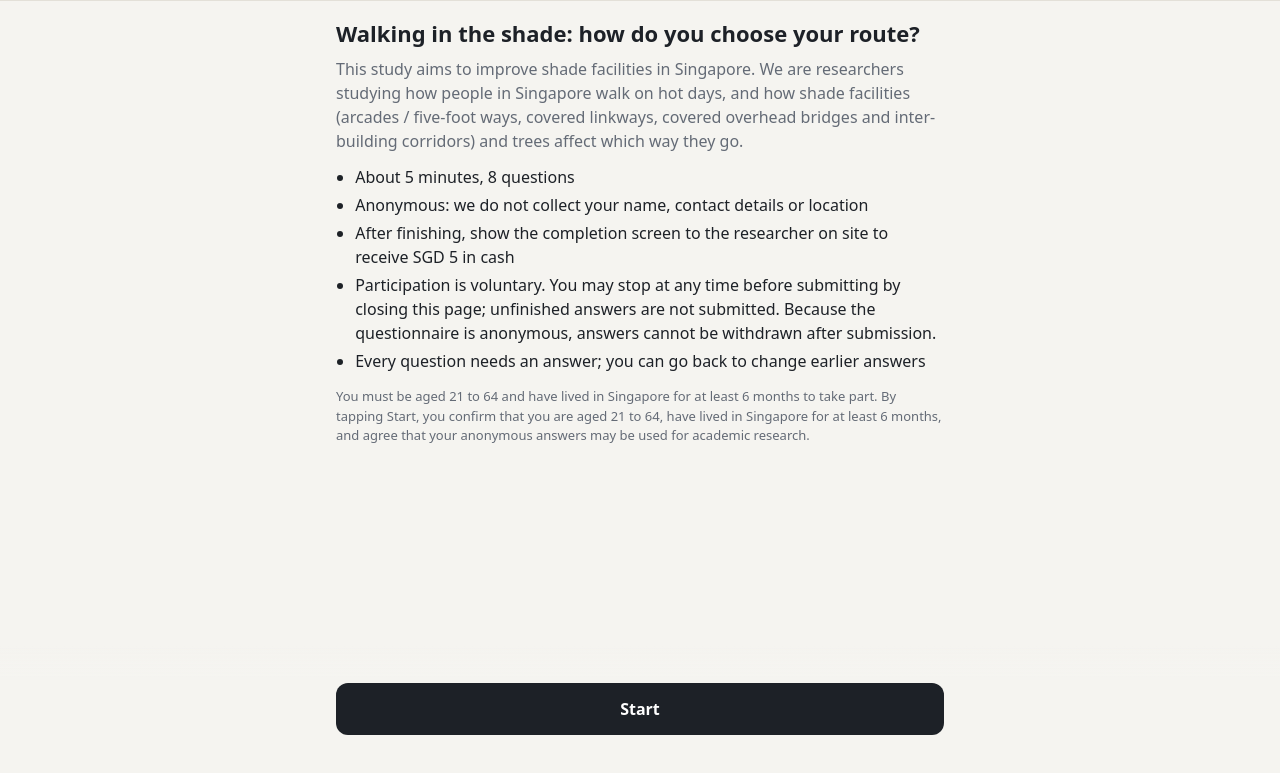
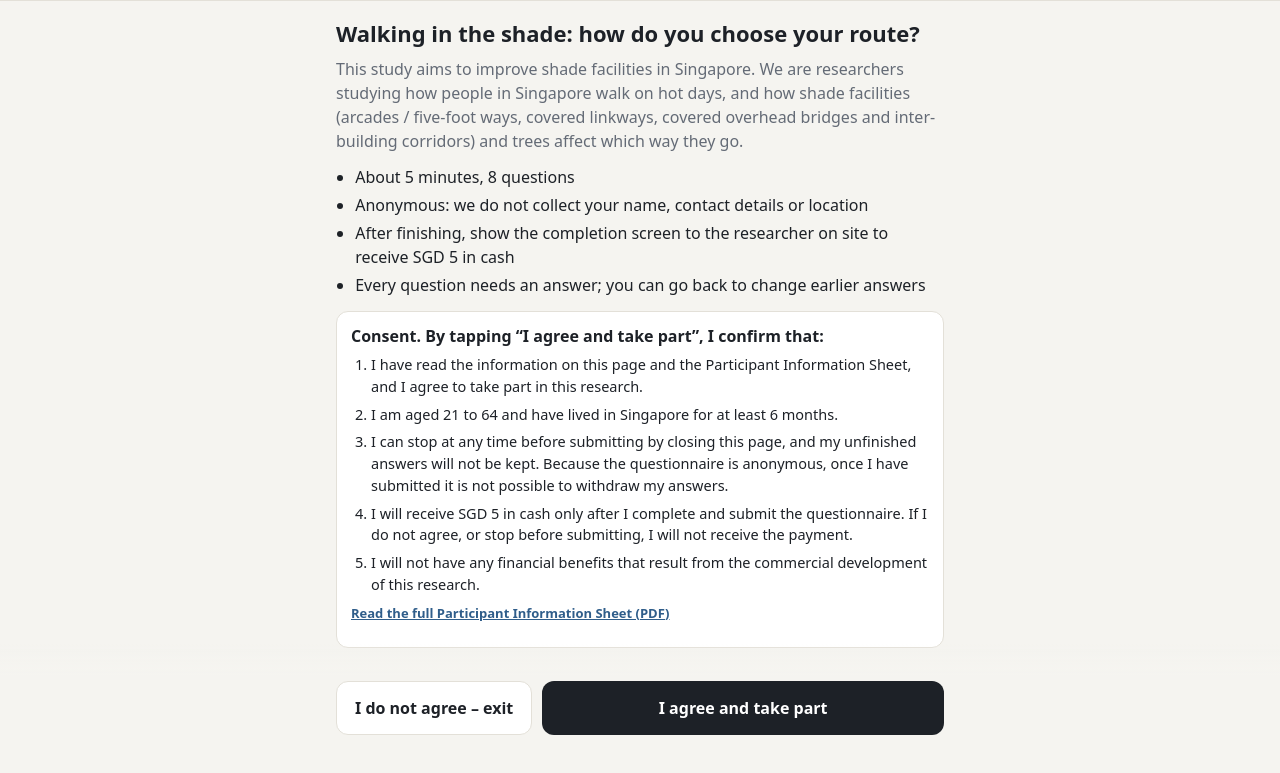
Before and after one commit to Shawnzhang7829/heat-walk-survey, a plain HTML site: page index.html in a window 1280 px wide. Shown: the part 51-824 px from the top of the page. Before the commit the page ends 800 px from the top, so only its background shows below. Drawn offline with Linux system fonts and the light colour scheme.

Commit message:
Online consent form on first page: agree / disagree-exit (no data, no payment); can return to first page; link to Participant Information Sheet
Co-Authored-By: Claude Opus 5.5 <noreply@anthropic.com>

```diff
--- a/survey.css
+++ b/survey.css
@@ -204,3 +204,6 @@ ul.plain li { margin: 4px 0; }
 .note.frozen { background: #FFF4E5; border-left: 4px solid #F08C00; padding: 8px 12px; border-radius: 8px; color: #7A4A00; }
 .q9time { display: flex; align-items: baseline; gap: 10px; background: var(--card); border: 1.5px solid var(--accent); border-radius: 12px; padding: 10px 14px; margin: 10px 0 6px; }
 .q9time .lab { font-weight: 600; white-space: nowrap; } .q9time .v { font-size: 22px; font-weight: 800; font-variant-numeric: tabular-nums; white-space: nowrap; } .q9time .which { margin-left: auto; color: var(--muted); font-size: 13px; white-space: nowrap; }
+.consent { background: var(--card); border: 1px solid var(--line); border-radius: 12px; padding: 12px 14px; margin: 14px 0; }
+.consent .chead { font-weight: 700; margin: 0 0 6px; } .consent ol { margin: 0 0 8px; padding-left: 20px; } .consent li { margin: 0 0 6px; font-size: 14.5px; line-height: 1.5; }
+.consent a { color: var(--accent); font-weight: 600; }
--- a/survey.js
+++ b/survey.js
@@ -5,7 +5,7 @@
  * Progress is kept in localStorage so a reload resumes where the respondent left off. */
 (() => {
   'use strict';
-  const VERSION = '1026v49';
+  const VERSION = '1026v50';
   const STORE = 'shadewalk_survey_' + VERSION;
   const DONE = 'shadewalk_survey_done';       // 本设备已完成标记:不随版本号变化,问卷更新后也不能重复作答
   const REVIEW = 'shadewalk_survey_review';   // 提交后的只读答案快照(同样不随版本号变化)
@@ -35,9 +35,27 @@
       en: 'This study aims to improve shade facilities in Singapore. We are researchers studying how people in Singapore walk on hot days, and how shade facilities (arcades / five-foot ways, covered linkways, covered overhead bridges and inter-building corridors) and trees affect which way they go.',
       zh: '这是一项旨在改善新加坡遮荫设施的研究。我们正在研究新加坡居民在炎热天气中的步行方式，以及骑楼（五脚基）、有顶连廊、有顶人行天桥、楼间连廊等遮荫设施和行道树如何影响人们的路线选择。' },
     introList: {
-      en: ['About 5 minutes, 8 questions', 'Anonymous: we do not collect your name, contact details or location', 'After finishing, show the completion screen to the researcher on site to receive SGD 5 in cash', 'Participation is voluntary. You may stop at any time before submitting by closing this page; unfinished answers are not submitted. Because the questionnaire is anonymous, answers cannot be withdrawn after submission.', 'Every question needs an answer; you can go back to change earlier answers'],
-      zh: ['约 5 分钟，共 8 题', '匿名作答：不收集姓名、联系方式或位置', '完成后向现场研究人员出示完成页面，即可领取 5 新币现金报酬', '参与完全自愿，你可以在提交前随时关闭页面退出，未完成的答案不会提交。由于问卷匿名，答案提交后无法撤回。', '每题必答；可以返回上一题修改答案'] },
-    consent: { en: 'You must be aged 21 to 64 and have lived in Singapore for at least 6 months to take part. By tapping Start, you confirm that you are aged 21 to 64, have lived in Singapore for at least 6 months, and agree that your anonymous answers may be used for academic research.', zh: '参与者须为 21 至 64 岁，并在新加坡居住满 6 个月。点击「开始」即表示你确认年龄在 21 至 64 岁之间、在新加坡居住满 6 个月，并同意我们将你的匿名答案用于学术研究。' },
+      en: ['About 5 minutes, 8 questions', 'Anonymous: we do not collect your name, contact details or location', 'After finishing, show the completion screen to the researcher on site to receive SGD 5 in cash', 'Every question needs an answer; you can go back to change earlier answers'],
+      zh: ['约 5 分钟，共 8 题', '匿名作答：不收集姓名、联系方式或位置', '完成后向现场研究人员出示完成页面，即可领取 5 新币现金报酬', '每题必答；可以返回上一题修改答案'] },
+    consent: { en: 'Consent. By tapping “I agree and take part”, I confirm that:', zh: '知情同意。点击「我同意并参加」即表示我确认：' },
+    consentItems: {
+      en: ['I have read the information on this page and the Participant Information Sheet, and I agree to take part in this research.',
+        'I am aged 21 to 64 and have lived in Singapore for at least 6 months.',
+        'I can stop at any time before submitting by closing this page, and my unfinished answers will not be kept. Because the questionnaire is anonymous, once I have submitted it is not possible to withdraw my answers.',
+        'I will receive SGD 5 in cash only after I complete and submit the questionnaire. If I do not agree, or stop before submitting, I will not receive the payment.',
+        'I will not have any financial benefits that result from the commercial development of this research.'],
+      zh: ['我已阅读本页信息及参与者信息说明书，同意参加本研究。',
+        '我的年龄在 21 至 64 岁之间，并在新加坡居住满 6 个月。',
+        '我可以在提交前随时关闭页面退出，未完成的答案不会保存。由于问卷匿名，答案提交后无法撤回。',
+        '只有完成并提交问卷后，我才会获得 5 新币现金报酬；如果不同意参加，或在提交前退出，则不会获得报酬。',
+        '我不会因本研究的商业开发而获得任何经济利益。'] },
+    pisLink: { en: 'Read the full Participant Information Sheet (PDF)', zh: '阅读完整的参与者信息说明书（英文 PDF）' },
+    agreeBtn: { en: 'I agree and take part', zh: '我同意并参加' },
+    disagreeBtn: { en: 'I do not agree – exit', zh: '不同意，退出' },
+    continueBtn: { en: 'Continue', zh: '继续答题' },
+    exitTitle: { en: 'Thank you for your time', zh: '感谢你的时间' },
+    exitLead: { en: 'You have chosen not to take part. The questionnaire has ended; no answers have been recorded, and no payment is given.', zh: '你已选择不参加。问卷已结束，不会记录任何答案，也不会获得报酬。' },
+    exitBack: { en: 'Back to the information page', zh: '返回说明页' },
     resumed: { en: 'Welcome back — continuing where you left off.', zh: '欢迎回来，已从上次中断处继续。' },
 
     part1: { en: 'Part 1 · About you and shade facilities', zh: '第一部分 · 个人信息与遮荫设施' },
@@ -249,10 +267,11 @@
     main.replaceChildren();
     sc.render(sc);
     $('bottom').hidden = !!sc.final;
-    $('next').textContent = tr(sc.label || 'next');
+    $('next').textContent = tr(sc.id === 'intro' ? (S.consented ? 'continueBtn' : 'agreeBtn') : (sc.label || 'next'));
     (S.reached || (S.reached = {}))[sc.id] = 1;
     $('back').textContent = tr('back');
     $('back').hidden = backTarget() < 0;
+    if (sc.id === 'intro') { $('back').hidden = false; $('back').textContent = tr('disagreeBtn'); }   // 首页:不同意,退出
     updateNext();
     const t = S.timing[sc.id] || (S.timing[sc.id] = { ms: 0, first: null, views: 0 });
     t.views += 1; t._enter = now();
@@ -282,7 +301,7 @@
   function backTarget() {
     let t = S.idx - 1;
     while (t >= 1 && isLocked(screens[t])) t -= 1;
-    return t >= 1 && !screens[S.idx].final ? t : -1;
+    return t >= 0 && !screens[S.idx].final ? t : -1;          // 可返回首页(说明与同意书)
   }
   function go(t) {
     leave(); S.idx = t; render();
@@ -292,11 +311,22 @@
   function next() {
     const sc = screens[S.idx];
     if (!sc.ok()) return;
+    if (sc.id === 'intro') S.consented = true;               // 点了「我同意并参加」
     let t = Math.min(S.idx + 1, screens.length - 1);
     while (t < screens.length - 1 && isLocked(screens[t])) t += 1;
     go(t);
   }
-  function back() { const t = backTarget(); if (t >= 0) go(t); }
+  function back() {
+    if (screens[S.idx] && screens[S.idx].id === 'intro') { exitSurvey(); return; }   // 首页的左键 = 不同意,退出
+    const t = backTarget(); if (t >= 0) go(t);
+  }
+  // 不同意 / 退出:不提交、不记录任何答案、无报酬;可返回说明页(防误点)
+  function exitSurvey() {
+    leave(); $('bottom').hidden = true;
+    main.replaceChildren(el('h1', { class: 'center' }, tr('exitTitle')), el('p', { class: 'center lead' }, tr('exitLead')),
+      el('p', { class: 'center' }, el('button', { type: 'button', class: 'back review-btn', onclick: () => { render(); window.scrollTo(0, 0); } }, tr('exitBack'))));
+    window.scrollTo(0, 0);
+  }
 
   // ---------- reusable widgets ----------
   function radios(options, values, current, onPick, row = false) {
@@ -410,7 +440,9 @@
       el('h1', {}, tr('introTitle')),
       el('p', { class: 'lead' }, tr('introLead')),
       el('ul', { class: 'plain' }, ...tr('introList').map((x) => el('li', {}, x))),
-      el('p', { class: 'note' }, tr('consent')),
+      el('div', { class: 'consent' }, el('p', { class: 'chead' }, tr('consent')),
+        el('ol', {}, ...tr('consentItems').map((x) => el('li', {}, x))),
+        el('p', { class: 'note' }, el('a', { href: 'pis_en.pdf', target: '_blank', rel: 'noopener' }, tr('pisLink')))),
       CONTACT[S.lang] ? el('p', { class: 'note' }, CONTACT[S.lang]) : null,
       S._resumed ? el('p', { class: 'note' }, tr('resumed')) : null);
   }
@@ -637,7 +669,7 @@
     const A = S.assignA, a = S.answers;
     const pick = (assign, letter) => (letter ? sideOf(assign, letter) : null);
     const out = {
-      v: VERSION, rid: S.rid, lang: S.lang, langSwitches: S.langSwitches,
+      v: VERSION, rid: S.rid, lang: S.lang, langSwitches: S.langSwitches, consent: S.consented ? 1 : 0,
       dur_min: Math.round((Date.now() - Date.parse(S.started)) / 6000) / 10,   // 只记作答用时;不发送开始/提交时刻与任何设备信息
       q0: a.q0, q1: a.q1, q2: a.q2, q3: a.q3, q4: a.q4,
       q5: { letter: a.q5, route: pick(A.q56, a.q5), A: A.q56 },
```
Also changed, not shown: index.html (+3 -3 lines), 1 other file.
